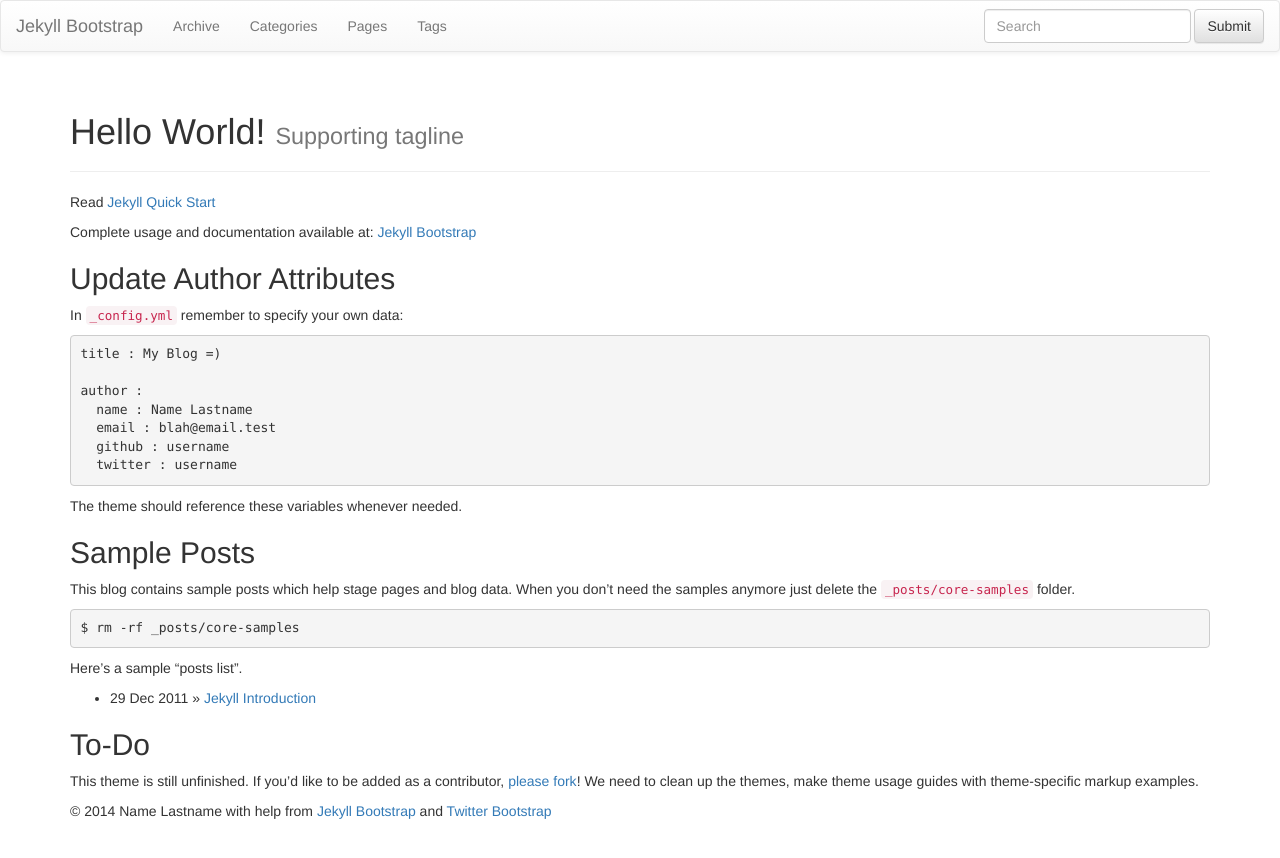
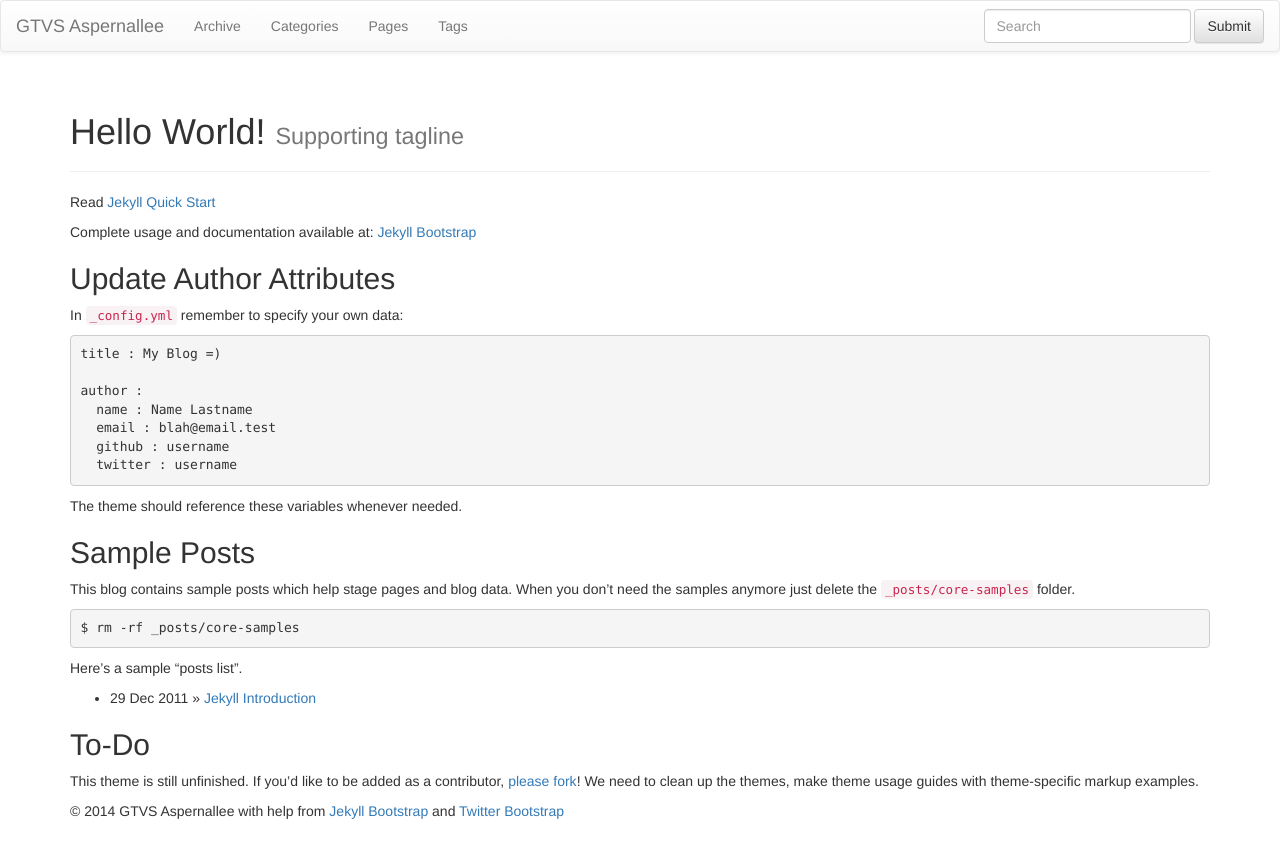
Before and after one commit to aspernallee-at/aspernallee-at.github.com, a Jekyll site: the page built from index.md, in a window 1280 px wide. Shown: the top 858 px of the page. Built offline with Jekyll 4.4.1, drawn with Linux system fonts in a browser that asks for light colours; nearby versions of some CDN libraries; library files that are not in the unit come from our copies.

Commit message:
Config Update

```diff
--- a/_config.yml
+++ b/_config.yml
@@ -8,12 +8,12 @@ highlighter: pygments
 # Themes are encouraged to use these universal variables
 # so be sure to set them if your theme uses them.
 #
-title : Jekyll Bootstrap
-tagline: Site Tagline
+title : GTVS Aspernallee
+tagline: Homepage der GTVS Aspernallee
 author :
-  name : Name Lastname
-  email : blah@email.test
-  github : username
+  name : GTVS Aspernallee
+  email : direktor@aspernallee.at
+  github : aspernallee-at
   twitter : username
   feedburner : feedname
 
@@ -25,7 +25,7 @@ author :
 # Else if you are pushing to username.github.io, replace with your username.
 # Finally if you are pushing to a GitHub project page, include the project name at the end.
 #
-production_url : http://username.github.io
+production_url : http://www2.aspernallee.at
 
 # All Jekyll-Bootstrap specific configurations are namespaced into this hash
 #
@@ -80,7 +80,7 @@ JB :
   # Set 'provider' to false to turn commenting off globally.
   #
   comments :
-    provider : disqus
+    provider : false
     disqus :
       short_name : jekyllbootstrap
     livefyre :
@@ -98,7 +98,7 @@ JB :
   # Set 'provider' to false to turn analytics off globally.
   #
   analytics :
-    provider : google
+    provider : false
     google :
         tracking_id : 'UA-123-12'
     getclicky :
```
